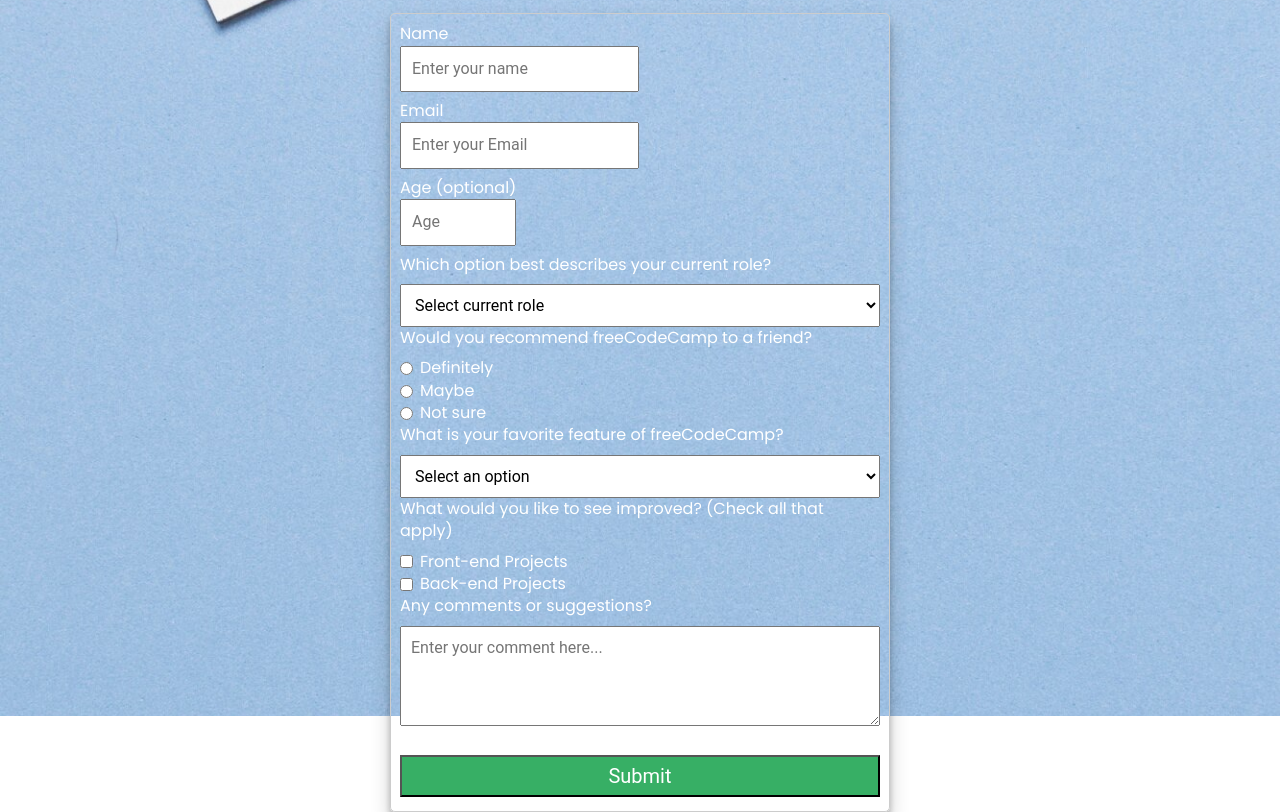
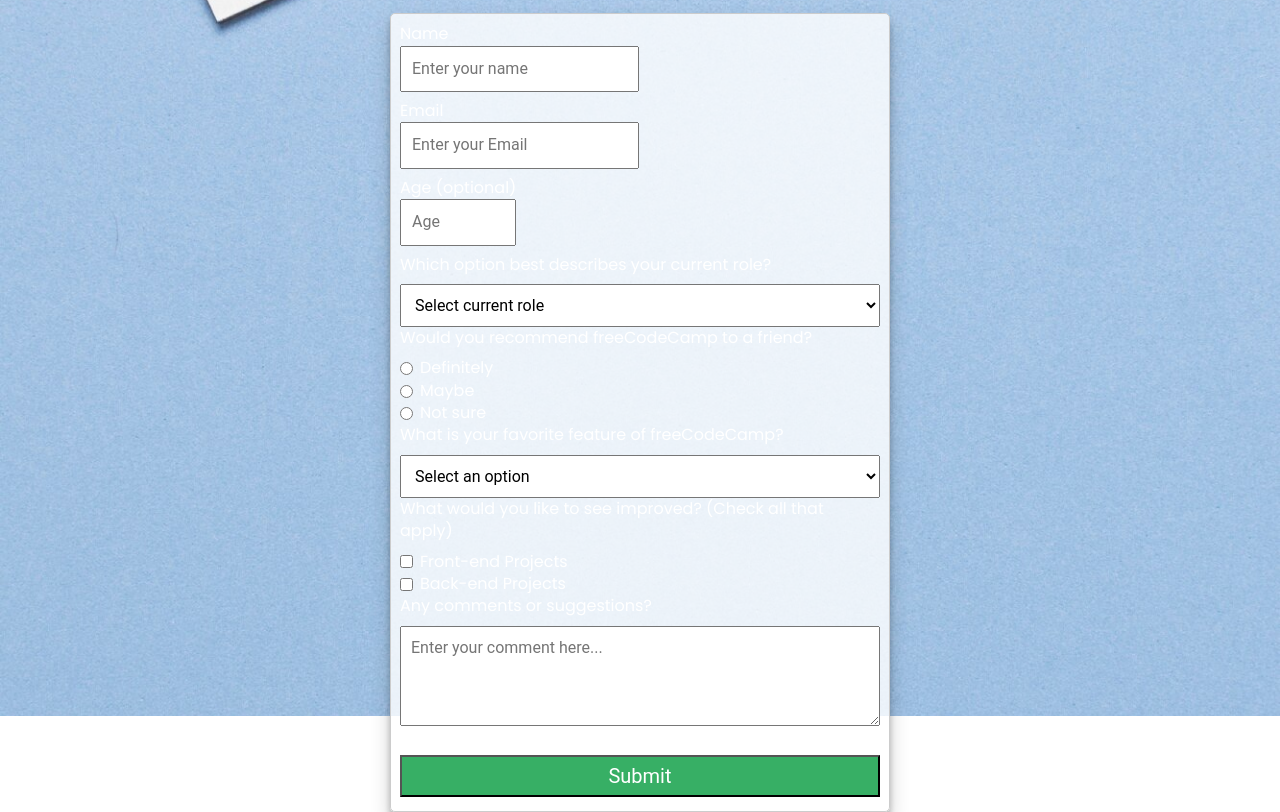
Before and after one commit to sihemdjh/Build_a_Survey_Form, a plain HTML site: page index.html in a window 1280 px wide. Shown: the part 84-896 px from the top of the page. Drawn offline with nearby package versions, Linux system fonts and the light colour scheme.

Commit message:
Update style.css

```diff
--- a/style.css
+++ b/style.css
@@ -52,7 +52,7 @@ p {
     border-radius: 5px;
     margin: 5px 5px;
     padding: 4px;
-    background-color:;
+    background-color: rgba(255, 255, 255, 0.8);
     display: block;
     margin: auto;
   }
```
